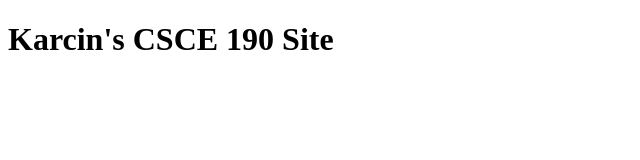
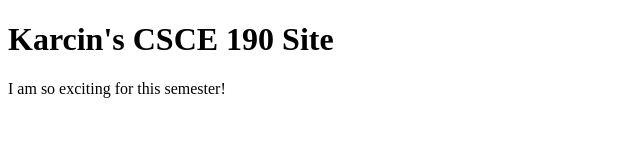
Before and after one commit to karcinab/karcinab.github.io, a plain HTML site: page index.html in a window 1280 px wide. Shown: the whole page, without its empty margins (0-640 px from the left). Drawn offline with Linux system fonts and the light colour scheme.

Commit message:
Add files via upload

```diff
--- a/index.html
+++ b/index.html
@@ -5,5 +5,7 @@
     </head>
     <body>
         <h1>Karcin's CSCE 190 Site</h1>
+
+        <p1>I am so exciting for this semester!</p1>
     </body>
 </html>
```
